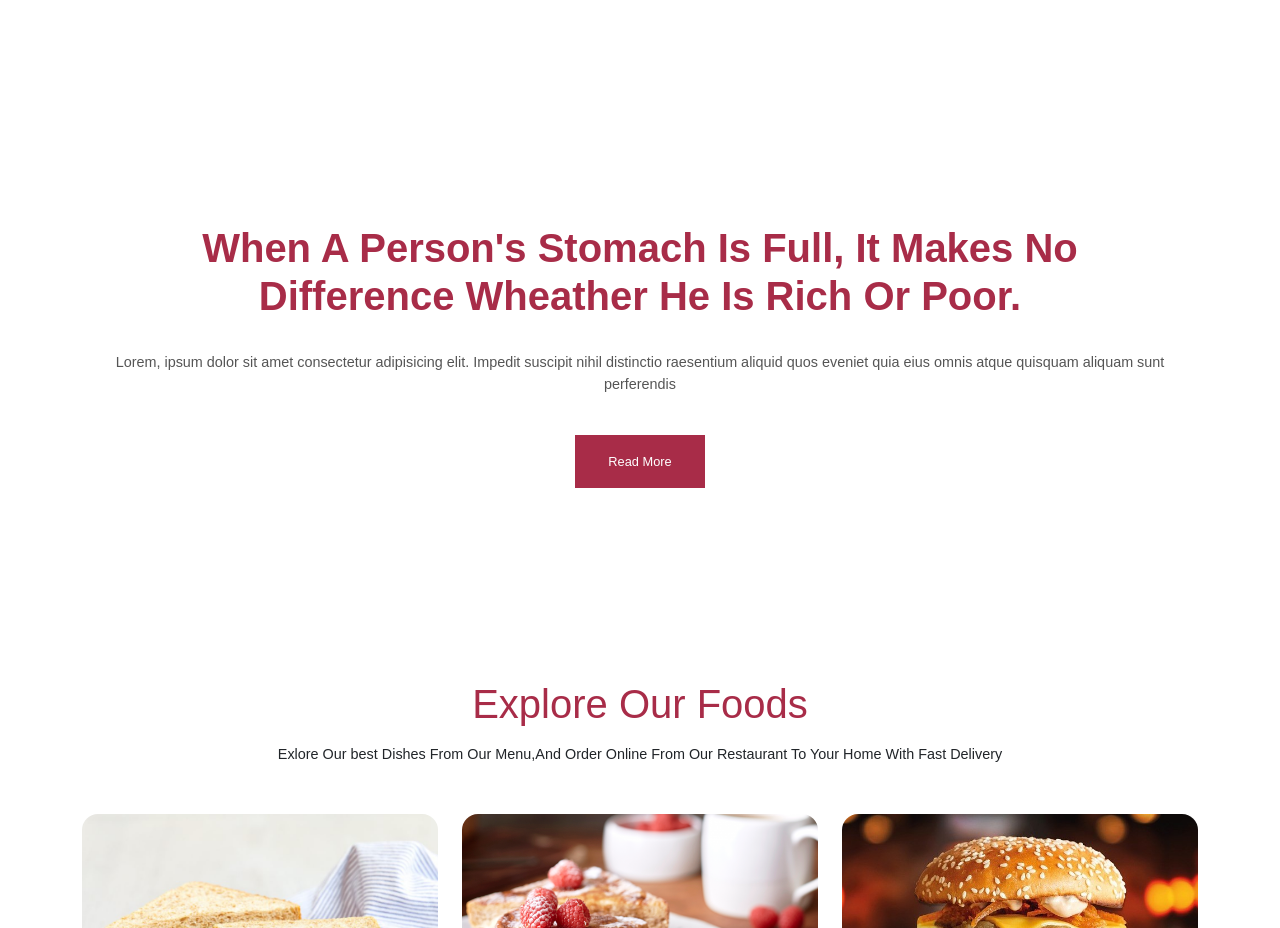
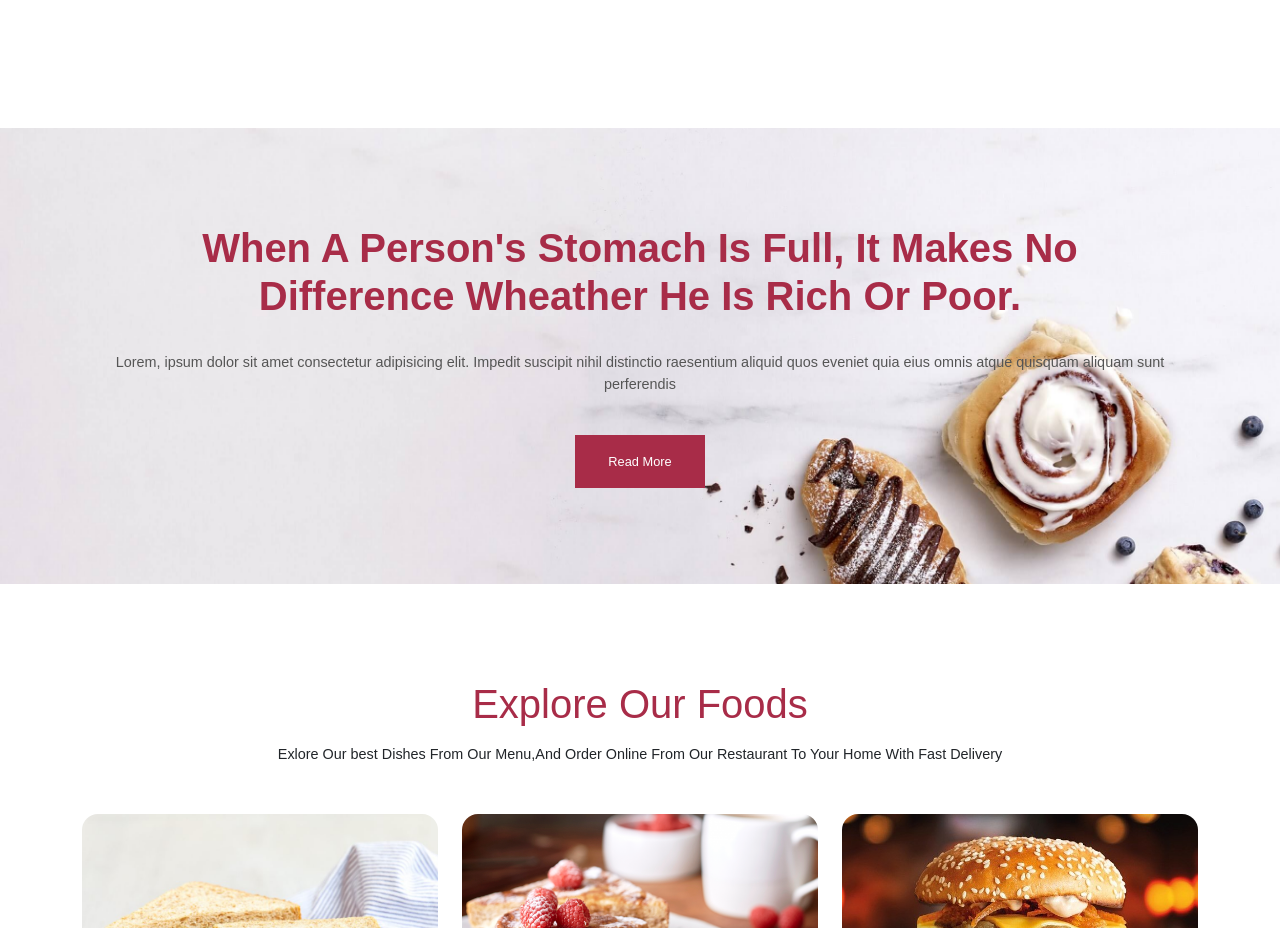
Before and after one commit to Harsh-1243/Foodies, a plain HTML site: page index.html in a window 1280 px wide. Shown: the part 2020-2948 px from the top of the page. Drawn offline with nearby package versions, Linux system fonts and the light colour scheme; a web font is replaced by a local one.

Commit message:
Update style.css
k

```diff
--- a/style.css
+++ b/style.css
@@ -374,7 +374,7 @@ h2 {
 
 #quote-sec {
 
-    background: url(/food_website/images/bg/bg-2.jpg);
+    background: url(images/bg/bg-2.jpg);
     background-position: center;
     background-repeat: no-repeat;
     background-size: cover;
```
